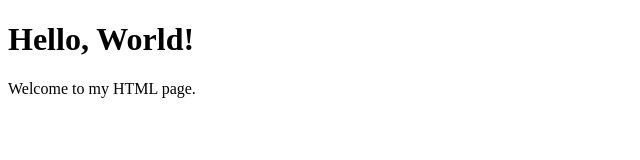
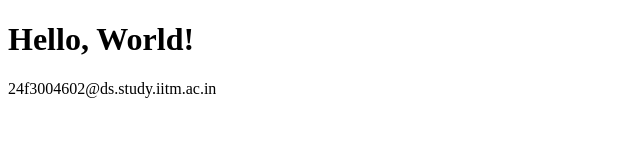
Before and after one commit to 24f3004602/tds_week1, a plain HTML site: page index.html in a window 1280 px wide. Shown: the full height of the page, 0-640 px from the left. Drawn offline with Linux system fonts and the light colour scheme.

Commit message:
Update paragraph to include email placeholder
Replaced welcome message with email placeholder.

```diff
--- a/index.html
+++ b/index.html
@@ -7,6 +7,6 @@
 </head>
 <body>
     <h1>Hello, World!</h1>
-    <p>Welcome to my HTML page.</p>
+    <p><!--email_off-->24f3004602@ds.study.iitm.ac.in<!--/email_off--></p>
 </body>
 </html>
```
